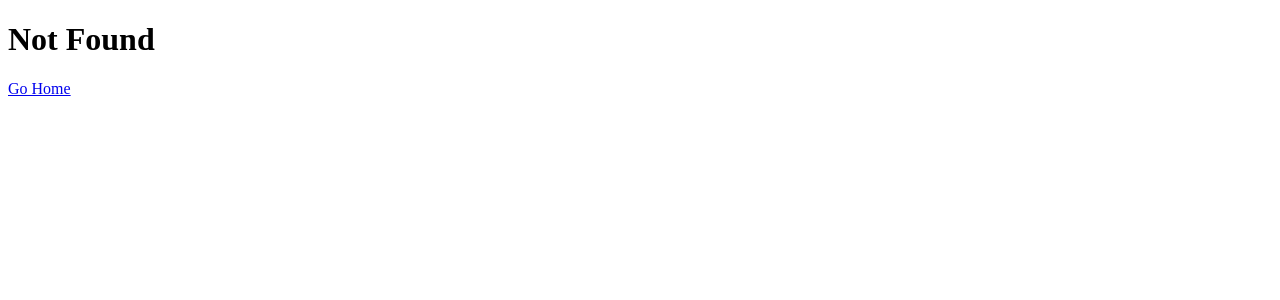
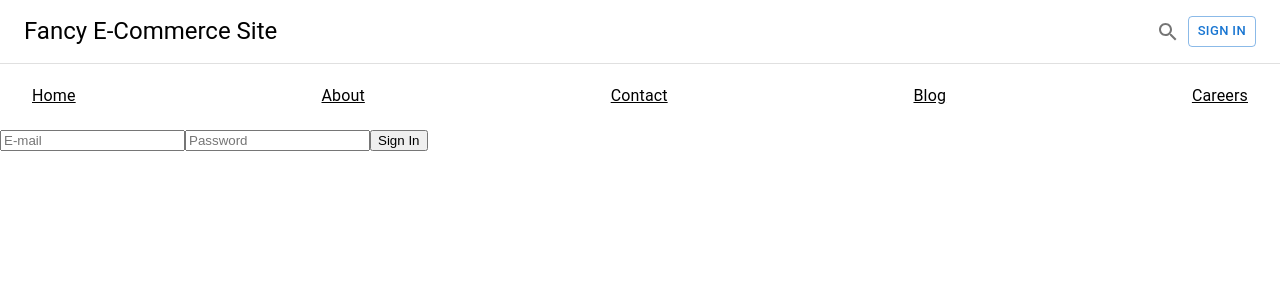
Before and after one commit to toukohan/ecommerce, a React (Vite) app in the folder client/: page /signin in a window 1280 px wide. Before the commit this address had no page. Shown: the top 300 px of the page. Built offline with nearby package versions, Linux system fonts and the light colour scheme.

Commit message:
added new styles, authHook, UserContext and initial signin page

```diff
--- a/client/index.html
+++ b/client/index.html
@@ -4,7 +4,10 @@
     <meta charset="UTF-8" />
     <link rel="icon" type="image/svg+xml" href="/vite.svg" />
     <meta name="viewport" content="width=device-width, initial-scale=1.0" />
-    <title>Vite + React + TS</title>
+    <link rel="preconnect" href="https://fonts.googleapis.com">
+<link rel="preconnect" href="https://fonts.gstatic.com" crossorigin>
+<link href="https://fonts.googleapis.com/css2?family=Open+Sans:wght@300;400;700&display=swap" rel="stylesheet">
+    <title>Fancy E-Commerce Site</title>
   </head>
   <body>
     <div id="root"></div>
--- a/client/src/App.tsx
+++ b/client/src/App.tsx
@@ -1,13 +1,18 @@
 import { Routes, Route } from 'react-router-dom'
+import NavBar from './components/NavBar'
 import Home from './pages/Home'
+import SignIn from './pages/SignIn'
 import NotFound from './pages/NotFound'
 
 function App() {
 
   return (
     <Routes>
-      <Route path="/" element={<Home />} />
-      <Route path="/*" element={<NotFound />} />
+      <Route path="/" element={<NavBar />}>
+        <Route index element={<Home />} />
+        <Route path="signin" element={<SignIn />} />
+        <Route path="*" element={<NotFound />} />
+      </Route>
     </Routes>
   )
 }
--- a/client/src/components/NavBar.tsx
+++ b/client/src/components/NavBar.tsx
@@ -1,3 +1,8 @@
+import { Outlet } from 'react-router-dom';
+import { useContext } from 'react';
+import { UserContext } from '../context/UserProvider';
+import useAuth from '../hooks/useAuth';
+
 import {
   AppBar,
   Toolbar,
@@ -21,6 +26,10 @@ const sections =[
 ]
 
 const NavBar = () => {
+  const { user } = useContext(UserContext);
+  const { signOut } = useAuth();
+
+  console.log('user', user)
 
   return (
     <>
@@ -38,9 +47,17 @@ const NavBar = () => {
         <IconButton>
           <SearchIcon />
         </IconButton>
+        {user !== null ? (
+        <Link href="/signin">
         <Button variant="outlined" size="small">
-         Sign up
+         Sign in
         </Button>
+        </Link>
+        ) : (
+        <Button variant="outlined" size="small" onClick={ signOut }>
+          Sign out
+        </Button>
+        )}
       </Toolbar>
       <Toolbar
         component="nav"
@@ -60,6 +77,7 @@ const NavBar = () => {
           </Link>
         ))}
       </Toolbar>
+      <Outlet />
     </>
   );
 };
--- /dev/null
+++ b/client/src/context/UserProvider.tsx
@@ -0,0 +1,28 @@
+import { createContext, useState, ReactNode } from 'react';
+
+interface UserContextData {
+    user: User | null;
+    setUser: (user: (User | null)) => void;
+}
+
+interface User {
+    id: number;
+    name: string;
+    email: string;
+}
+
+interface UserProviderProps {
+    children: ReactNode;
+}
+
+export const UserContext = createContext({} as UserContextData);
+
+export function UserProvider({ children }: UserProviderProps) {
+    const [user, setUser] = useState<User | null>(null);
+
+    return (
+        <UserContext.Provider value={{ user, setUser }}>
+            {children}
+        </UserContext.Provider>
+    );
+}
--- /dev/null
+++ b/client/src/hooks/useAuth.ts
@@ -0,0 +1,50 @@
+import { useContext } from 'react'
+import { UserContext } from '../context/UserProvider'
+import axios from '../api/axios'
+
+const useAuth = () => {
+    const { setUser } = useContext(UserContext)
+
+    const signIn = async (email: string, password: string) => {
+        console.log('signIn', email, password);
+        try {
+            const response = await axios.post('/api/auth/login', {
+                email,
+                password,
+            })
+            console.log(response.data.user);
+            setUser(response.data.user)
+        } catch (error) {
+            console.error(error);
+        }
+    }
+
+    const signUp = async (email: string, password: string) => {
+        try {
+            const response = await axios.post('/api/auth/register', {
+                email,
+                password,
+            })
+            setUser(response.data.user)
+        } catch (error) {
+            console.error(error);
+        }
+    }
+
+    const signOut = async () => {
+        try {
+            const response = await axios.post('/api/auth/logout')
+            setUser(null);
+        } catch (error) {
+            console.error(error);
+        }
+    }
+
+    return {
+        signIn,
+        signUp,
+        signOut,
+    }
+}
+
+export default useAuth;
--- /dev/null
+++ b/client/src/index.scss
@@ -0,0 +1,15 @@
+body {
+    margin: 0;
+    font-family: 'Open sans', sans-serif;
+    -webkit-font-smoothing: antialiased;
+    -moz-osx-font-smoothing: grayscale;
+}
+
+a {
+    text-decoration: none;
+    color: #222;
+}
+
+* {
+    box-sizing: border-box;
+}
--- a/client/src/main.tsx
+++ b/client/src/main.tsx
@@ -2,7 +2,7 @@ import React from 'react'
 import ReactDOM from 'react-dom/client'
 import { BrowserRouter, Routes, Route } from 'react-router-dom'
 import App from './App'
-import './index.css'
+import './index.scss'
 
 ReactDOM.createRoot(document.getElementById('root') as HTMLElement).render(
   <React.StrictMode>
--- a/client/src/pages/Home.tsx
+++ b/client/src/pages/Home.tsx
@@ -7,8 +7,6 @@ const Home = () => {
     return (
     <>
       <Box sx={{ my: 4 }}>
-
-        <NavBar />
         <Categories />
         <Copyright />
       </Box>
@@ -23,7 +21,7 @@ function Copyright() {
       <Typography variant="body2" color="text.secondary" align="center">
         {'Copyright © '}
         <Link color="inherit" to="/">
-          Fancy
+          Fancy Pants
         </Link>{' '}
         {new Date().getFullYear()}.
       </Typography>
--- /dev/null
+++ b/client/src/pages/SignIn.tsx
@@ -0,0 +1,41 @@
+import { useCallback, useState, useEffect } from 'react';
+
+import useAuth from '../hooks/useAuth';
+
+const SignIn = () => {
+    const { signIn } = useAuth();
+
+    const [email, setEmail] = useState('');
+    const [password, setPassword] = useState('');
+
+    useEffect(() => {
+        console.log(email, password);
+    }, [email, password]);
+
+    const handleSubmit =
+        async (event: React.FormEvent) => {
+        event.preventDefault();
+
+        await signIn(email, password);
+    };
+
+    return (
+        <form onSubmit={handleSubmit}>
+        <input
+            type="email"
+            placeholder="E-mail"
+            value={email}
+            onChange={(event) => setEmail(event.target.value)}
+        />
+        <input
+            type="password"
+            placeholder="Password"
+            value={password}
+            onChange={(event) => setPassword(event.target.value)}
+        />
+        <button>Sign In</button>
+        </form>
+    );
+    };
+
+export default SignIn;
```
Also changed, not shown: client/src/index.css (deleted), 1 other file (tests, documents, lock files or other folders).
